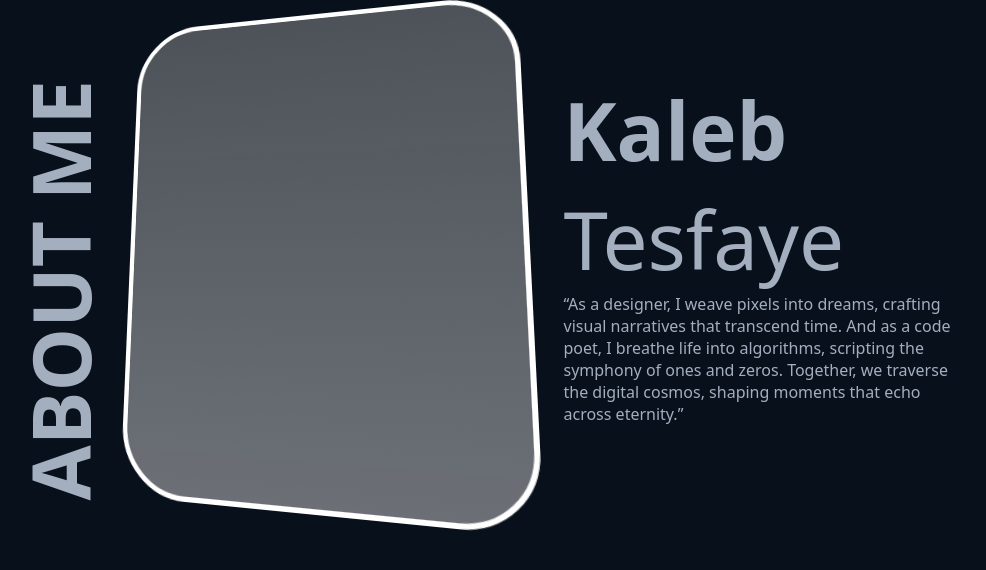
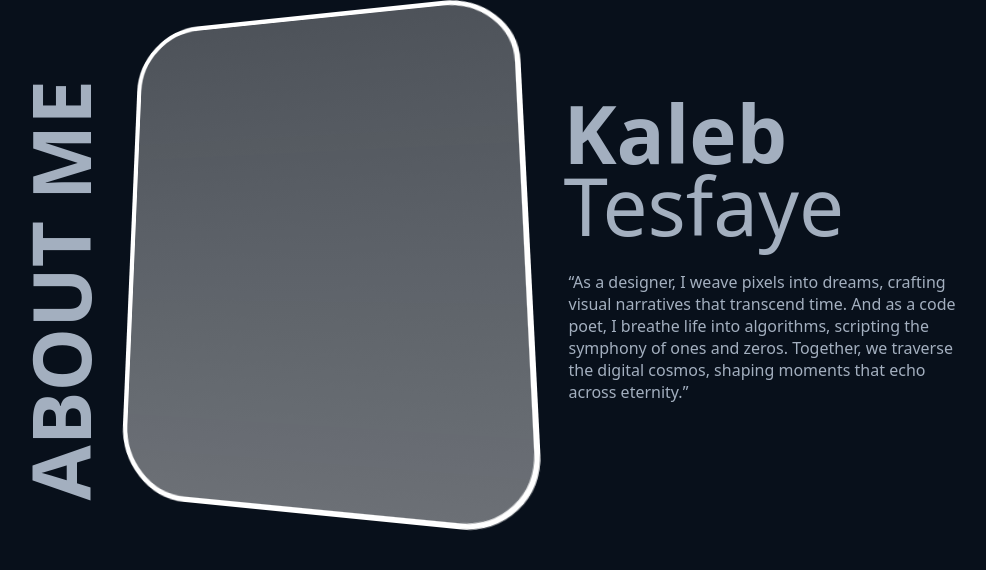
Before and after one commit to KALEBA-AI/Portifolio, a plain HTML site: page Components/About Me/index.html in a window 1280 px wide. Shown: the whole page, without its empty margins (156-1142 px from the left). Drawn offline with Linux system fonts and the light colour scheme.

Commit message:
update on About me

```diff
--- a/Components/About Me/index.html
+++ b/Components/About Me/index.html
@@ -13,8 +13,11 @@
         <div class="my-image"></div>
       </div>
       <div class="right-text">
-        <h1>Kaleb</h1>
-        <h2>Tesfaye</h2>
+
+        <div class="am-name">
+            <h1>Kaleb</h1>
+            <h2>Tesfaye</h2>
+        </div>
         <p>
           “As a designer, I weave pixels into dreams, crafting visual narratives
           that transcend time. And as a code poet, I breathe life into
--- a/Components/About Me/style.css
+++ b/Components/About Me/style.css
@@ -78,6 +78,9 @@ body {
   align-items: center;
   gap: 50px;
 }
+.am-name{
+    line-height: 4.5rem;
+}
 .left-text {
   transform: rotate(180deg);
   writing-mode: vertical-rl;
@@ -93,4 +96,7 @@ body {
   h2 {
     font-weight: var(--font-thin);
   }
+  p{
+    margin: 30px 0 0 5px;
+  }
 }
```
